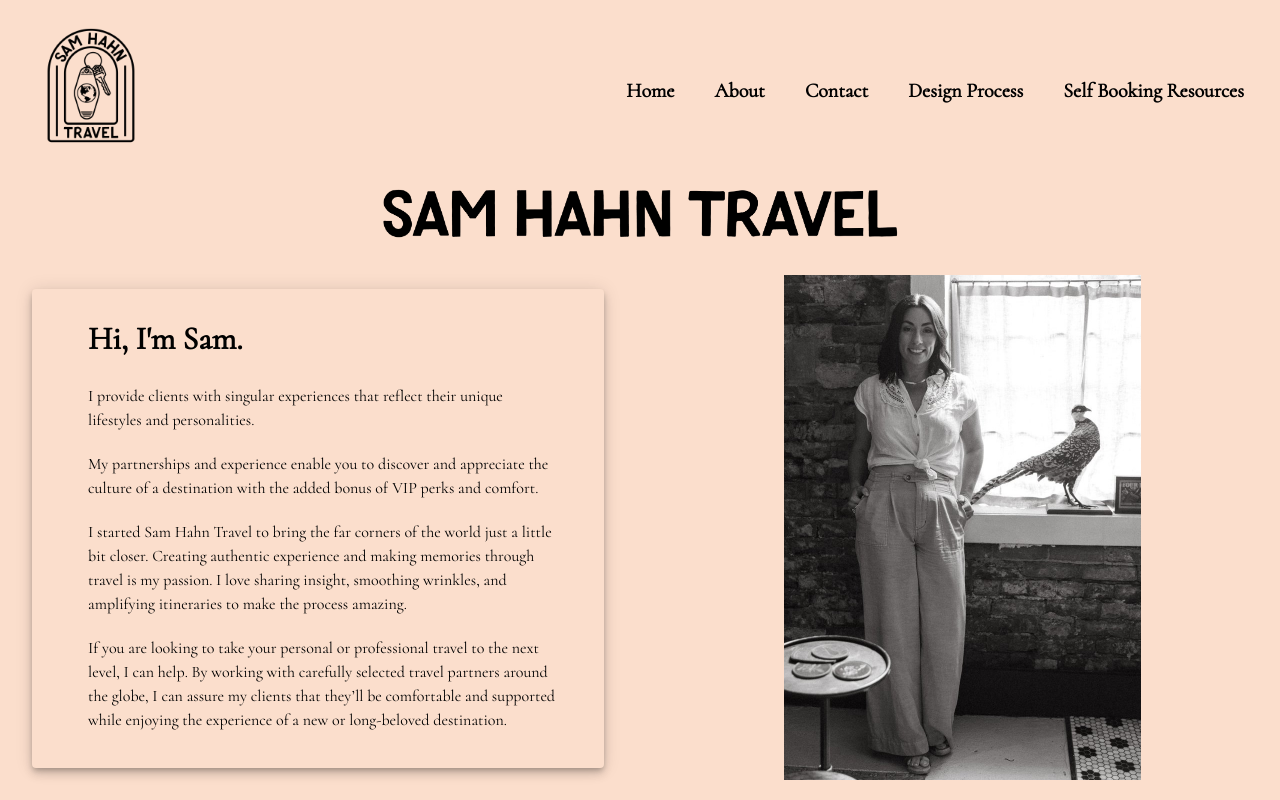
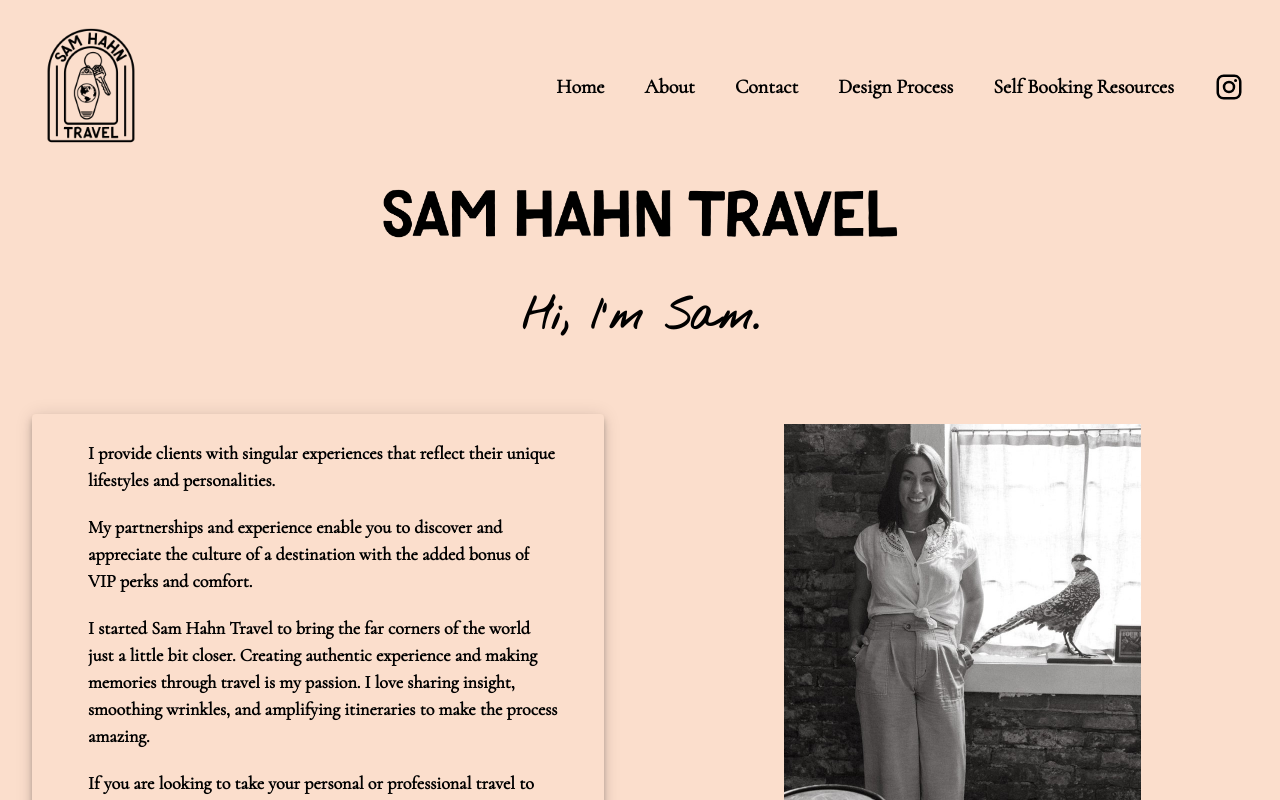
Before and after one commit to KLong75/sam-hahn-travel, a React (Create React App) app: page /about in a window 1280 px wide. Shown: the top 800 px of the page. Built offline with nearby package versions, Linux system fonts and the light colour scheme; a web font is replaced by a local one.

Commit message:
make book hotel and book tour logos responsive

```diff
--- a/src/components/BookHotel/index.js
+++ b/src/components/BookHotel/index.js
@@ -19,7 +19,7 @@
         <h1>Book a hotel on your own and receive VIP perks!</h1>
       </Grid>
       <Grid xs={12} style={{margin: '20px'}}>
-        <img src={Virtuoso} alt="" style={{width: '401px', height: '130px'}} />
+        <img src={Virtuoso} alt="" style={{width: '401px', height: 'auto', maxWidth: '100%'}} />
       </Grid>
       <Grid xs={12} textAlign='left'>
         <p style={{margin: '20px', fontSize: '18px'}} >My clients receive exclusive perks with their hotel bookings through my partnership with Virtuoso. If you already know where you want to go and do not require my hotel matchmaking service, you can now make your own hotel reservations using the Virtuoso Hotel Booking Tool.
--- a/src/components/BookTour/index.js
+++ b/src/components/BookTour/index.js
@@ -19,7 +19,7 @@
         <h1>Experience the World with Leading Experts</h1>
       </Grid>
       <Grid xs={12} style={{margin: '19px'}}>
-        <img src={Context} alt="Context Travel Logo" />
+        <img src={Context} alt="Context Travel Logo" style={{width: '301px', height: 'auto', maxWidth: '100%'}} />
       </Grid>
       <Grid xs={12} textAlign='left'>
         <p style={{margin: '20px', fontSize: '18px'}} >"Personal Tours for the Intentional Traveler" Lorem ipsum dolor sit amet, consectetur adipiscing elit, sed do eiusmod tempor incididunt ut labore et dolore magna aliqua. Lorem ipsum dolor sit amet consectetur adipiscing elit ut aliquam. Tempor orci dapibus ultrices in iaculis nunc sed augue.
--- a/src/components/Header/index.js
+++ b/src/components/Header/index.js
@@ -6,6 +6,7 @@
 import { IconButton, Menu, MenuItem } from '@mui/material';
 // import { styled } from '@mui/material/styles';
 import MenuIcon from '@mui/icons-material/Menu';
+import InstagramIcon from '@mui/icons-material/Instagram';
 
 // import images
 import GlobeKeyLogo from '../GlobeKeyLogo';
@@ -45,11 +46,32 @@
         ) : (
           <nav style={{ margin: 0, padding: 0 }}>
             <ul style={{ display: 'flex', listStyle: 'none', margin: 0, padding: 0 }}>
-              <li style={{ margin: '0 20px', fontSize: '20px', fontWeight: 'bold' }}><Link to="/">Home</Link></li>
-              <li style={{ margin: '0 20px', fontSize: '20px', fontWeight: 'bold' }}><Link to="/about">About</Link></li>
-              <li style={{ margin: '0 20px', fontSize: '20px', fontWeight: 'bold' }}><Link to="/contact">Contact</Link></li>
-              <li style={{ margin: '0 20px', fontSize: '20px', fontWeight: 'bold' }}><Link to="/design-process">Design Process</Link></li>
-              <li style={{ margin: '0 20px', fontSize: '20px', fontWeight: 'bold' }}><Link to="/self-booking">Self Booking Resources</Link></li>
+              <li style={{ margin: '0 20px', fontSize: '20px', fontWeight: 'bold' }}>
+                  <Link to="/">Home</Link>
+              </li>
+              <li style={{ margin: '0 20px', fontSize: '20px', fontWeight: 'bold' }}>
+                <Link to="/about">About</Link>
+              </li>
+              <li style={{ margin: '0 20px', fontSize: '20px', fontWeight: 'bold' }}>
+                <Link to="/contact">Contact</Link>
+              </li>
+              <li style={{ margin: '0 20px', fontSize: '20px', fontWeight: 'bold' }}>
+                <Link to="/design-process">Design Process</Link>
+              </li>
+              <li style={{ margin: '0 20px', fontSize: '20px', fontWeight: 'bold' }}>
+                <Link to="/self-booking">Self Booking Resources</Link>
+              </li>
+              <li style={{ margin: '0 20px', fontSize: '20px', fontWeight: 'bold' }}>
+                <a
+                  href='https://www.instagram.com/samhahntravelco/'
+                  target='_blank'
+                  rel='noreferrer'
+                  className='footer-instagram-link'
+                  aria-label='Link to Sam Hahn Travel Co Instagram'
+                >
+                  <InstagramIcon style={{ fontSize: '30px'}} />
+                </a>
+              </li>
             </ul>
           </nav>
         )}
@@ -89,13 +111,68 @@
             component={Link}
             to="/"
             onClick={handleMenuClose}
-            style={{ padding: '18px', fontSize: '25px' }}>
-              Home
+            style=
+              {{
+                padding: '18px',
+                fontSize: '25px' }}
+            >Home
           </MenuItem>
-          <MenuItem component={Link} to="/about" onClick={handleMenuClose} style={{ padding: '18px', fontSize: '25px' }}>About</MenuItem>
-          <MenuItem component={Link} to="/contact" onClick={handleMenuClose} style={{ padding: '18px', fontSize: '25px' }}>Contact</MenuItem>
-          <MenuItem component={Link} to="/design-process" onClick={handleMenuClose} style={{ padding: '18px', fontSize: '25px' }}>Design Process</MenuItem>
-          <MenuItem component={Link} to="/self-booking" onClick={handleMenuClose} style={{ padding: '18px', fontSize: '25px' }}>Self Booking Resources</MenuItem>
+          <MenuItem
+            component={Link}
+            to="/about"
+            onClick={handleMenuClose}
+            style={{
+              padding: '18px',
+              fontSize: '25px'
+            }}
+            >About
+          </MenuItem>
+          <MenuItem
+            component={Link}
+            to="/contact"
+            onClick={handleMenuClose}
+            style=
+              {{
+                padding: '18px',
+                fontSize: '25px'
+              }}
+            >Contact
+          </MenuItem>
+          <MenuItem
+            component={Link}
+            to="/design-process"
+            onClick={handleMenuClose}
+            style=
+              {{
+                padding: '18px',
+                fontSize: '25px'
+              }}
+            >Design Process
+          </MenuItem>
+          <MenuItem
+            component={Link}
+            to="/self-booking"
+            onClick={handleMenuClose}
+            style=
+              {{
+                padding: '18px',
+                fontSize: '25px'
+              }}
+            >Self Booking Resources
+          </MenuItem>
+          <MenuItem style={{padding: '18px'}}>
+            <a
+              href='https://www.instagram.com/samhahntravelco/'
+              target='_blank'
+              rel='noreferrer'
+              className=''
+              aria-label='Link to Sam Hahn Travel Co Instagram'
+
+            >
+              <InstagramIcon style={{ fontSize: '30px', color: '#fbdecc'}} />
+            </a>
+          </MenuItem>
+
         </Menu>
       </div>
     </header>
--- a/src/index.css
+++ b/src/index.css
@@ -38,10 +38,23 @@
   font-family: 'Macondo';
 }
 
+.Toastify__toast-container {
+  border-radius: 10px !important;
+}
+
+.Toastify__toast {
+  border-radius: 10px !important;
+}
+
 
 @media screen and (max-width: 900px) {
   .home-headline {
     font-size: 70px !important;
+  }
+
+  .footer-logo {
+    display: none;
+
   }
 }
 
@@ -62,11 +75,3 @@
     font-size: 50px !important;
   }
 }
-
-.Toastify__toast-container {
-  border-radius: 10px !important;
-}
-
-.Toastify__toast {
-  border-radius: 10px !important;
-}
--- a/src/pages/About.js
+++ b/src/pages/About.js
@@ -24,12 +24,16 @@
           }}
         />
       </Grid>
+      <Grid xs={12}>
+        <h1 className='nothing-you-could-do' style={{fontSize: '42px'}}>Hi, I'm Sam.</h1>
+      </Grid>
+
     </Grid>
 
     <Grid container spacing={1} alignItems='center'  textAlign='' >
       <Grid xs={12} md={6} textAlign=''>
-        <DisplayBox elevation={6} height=''>
-        <h1 style={{marginLeft: '40px', marginTop: '10px'}} >Hi, I'm Sam.</h1>
+        <DisplayBox elevation={6} style={{ fontSize: '18px', fontWeight: 'bold'}}>
+        {/* <h1 className='nothing-you-could-do' style={{marginLeft: '40px', marginTop: '10px'}} >Hi, I'm Sam.</h1> */}
 
         <p
           style={{marginTop: '10px', marginBottom: '20px', marginLeft: '40px', marginRight: '30px'}}>
--- a/src/pages/Contact.js
+++ b/src/pages/Contact.js
@@ -42,7 +42,7 @@
             marginBottom: '0px'}} />
       </Grid>
       <Grid xs={12} style={{ marginTop: '-40px'}}>
-        <h1 className='nothing-you-could-do'>Get In Touch</h1>
+        <h1 className='nothing-you-could-do' style={{ fontSize: '42px'}}>Get In Touch</h1>
       </Grid>
 
       {/* <Grid xs={0} md={3} style={{ marginTop: '-40px'}}></Grid>
--- a/src/pages/DesignProcess.js
+++ b/src/pages/DesignProcess.js
@@ -28,7 +28,7 @@
         />
       </Grid>
       <Grid xs={12}>
-        <h1>Design Process / How It Works</h1>
+        <h1 className='nothing-you-could-do' style={{ fontSize: '42px'}}>Design Process / How It Works</h1>
       </Grid>
       <Partners />
     </Grid>
--- a/src/pages/Home.js
+++ b/src/pages/Home.js
@@ -67,14 +67,12 @@
         </h1>
       </Grid>
 
-
-
       </Grid>
 
       <Grid container spacing={2} justifyContent='center' textAlign='center' style={{ backGroundColor: '#7a6f6f'}}>
 
       <Grid xs={12}>
-        <h2 style={{fontSize: '42px', fontWeight: 'bolder', marginTop: ''}}>Discover the Value of a Travel Designer</h2>
+        <h2 className='nothing-you-could-do' style={{fontSize: '42px', fontWeight: 'bolder', marginTop: ''}}>Discover the Value of a Travel Designer</h2>
       </Grid>
 
 
--- a/src/pages/SelfBooking.js
+++ b/src/pages/SelfBooking.js
@@ -21,11 +21,11 @@
           src={textLogo}
           alt="text logo"
           className="text-logo"
-          style={{width: '526px', height: 'auto', maxWidth: '95%', marginBottom: '30px'}}
+          style={{width: '526px', height: 'auto', maxWidth: '95%', marginBottom: '20px'}}
         />
       </Grid>
       <Grid xs={12}>
-        <h1>Self Booking Resources</h1>
+        <h1 className='nothing-you-could-do' style={{fontSize: '42px'}}>Self Booking Resources</h1>
       </Grid>
       <Grid xs={12} md={6}>
         <DisplayBox elevation={6} style={{height: 'auto'}}>
```
Also changed, not shown: src/components/ContactInfo/index.js (+7 -1 lines), src/components/Gallery/index.js (deleted, +0 -18 lines).
